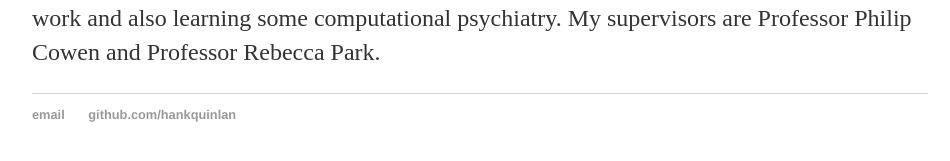
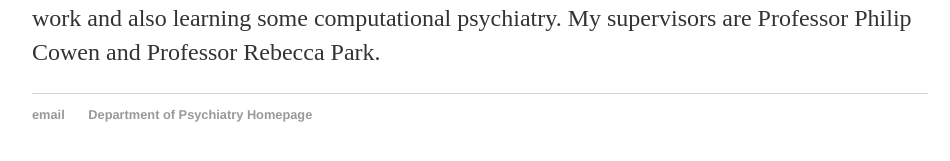
Before and after one commit to apike02/apike02.github.io, a Jekyll site: the page built from about/index.html, in a window 1280 px wide. Shown: the part 167-328 px from the top of the page, without its empty margins (160-1110 px from the left). Built offline with Jekyll 4.4.1, drawn with Linux system fonts in a browser that asks for light colours.

Commit message:
Update default.html

```diff
--- a/_layouts/default.html
+++ b/_layouts/default.html
@@ -21,8 +21,8 @@
 			</div><!-- /.container -->
 			<footer>
 	    		<ul>
-	        		<li><a href="mailto:hankquinlanhub@gmail.com">email</a></li>
-	        		<li><a href="https://github.com/hankquinlan">github.com/hankquinlan</a></li>
+	        		<li><a href="mailto:alex.pike02@gmail.com">email</a></li>
+	        		<li><a href="https://www.psych.ox.ac.uk/team/alexandra-pike">Department of Psychiatry Homepage</a></li>
 				</ul>
 			</footer>
 		</body>
```
